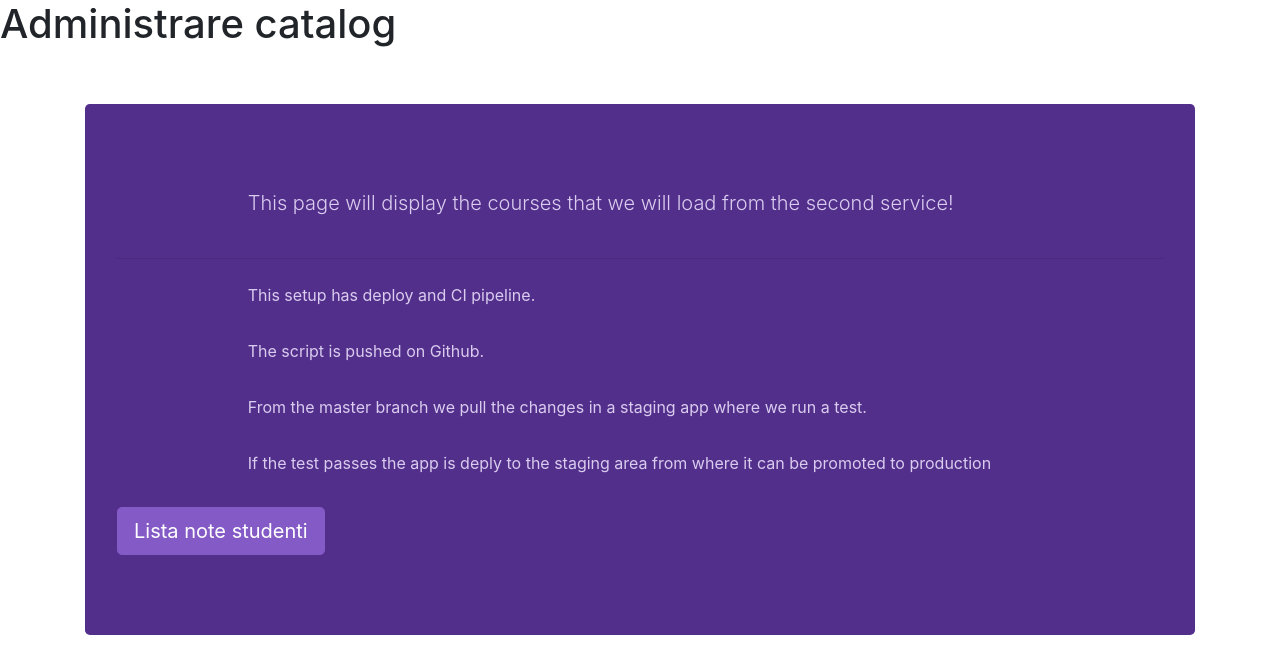
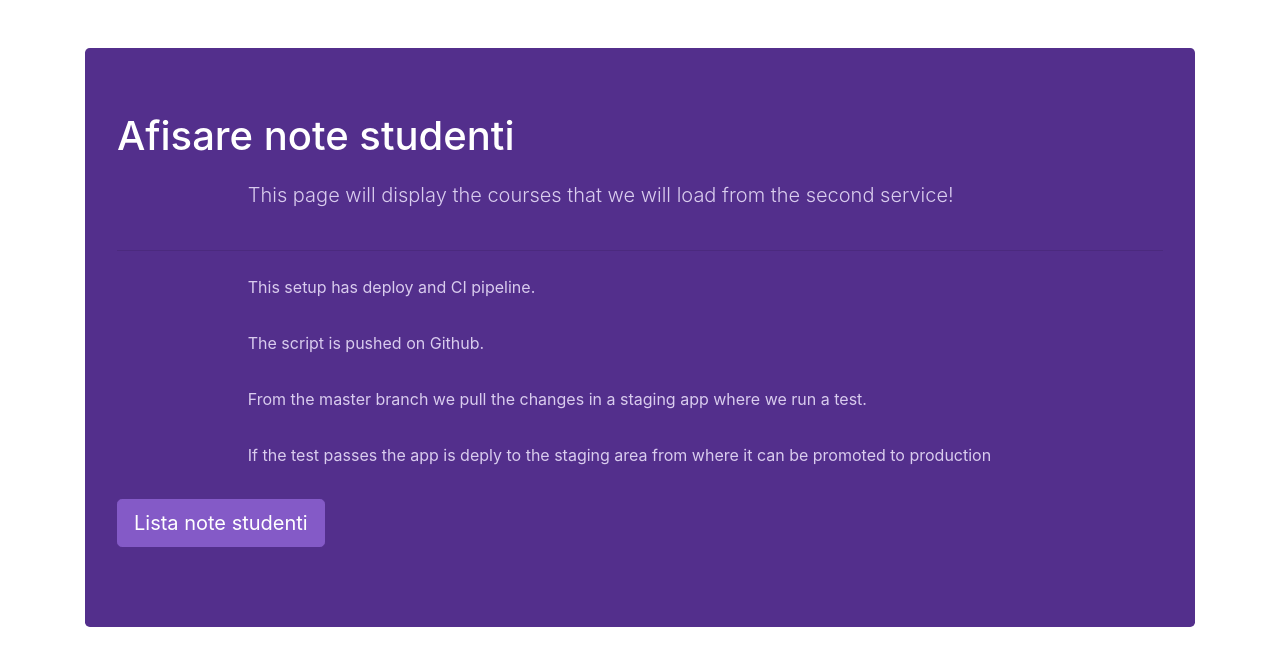
Before and after one commit to ovimiru/micro-node-1, a Node server app: page / in a window 1280 px wide. Shown: the top 667 px of the page. Run offline with Node 20, Linux system fonts and the light colour scheme.

Commit message:
no message

```diff
--- a/views/pages/index.ejs
+++ b/views/pages/index.ejs
@@ -6,13 +6,13 @@
 </head>
 
 <body>
-<h1>Administrare catalog</h1>
+
 <div class="container">
     <div class="row">
         <div class="col">
             <br /><br />
             <div class="jumbotron">
-
+                <h1>Afisare note studenti</h1>
                 <p class="lead">This page will display the courses that we will load from the second service! </p>
                 <hr class="my-4">
                 <p>This setup has deploy and CI pipeline.</p>
```
